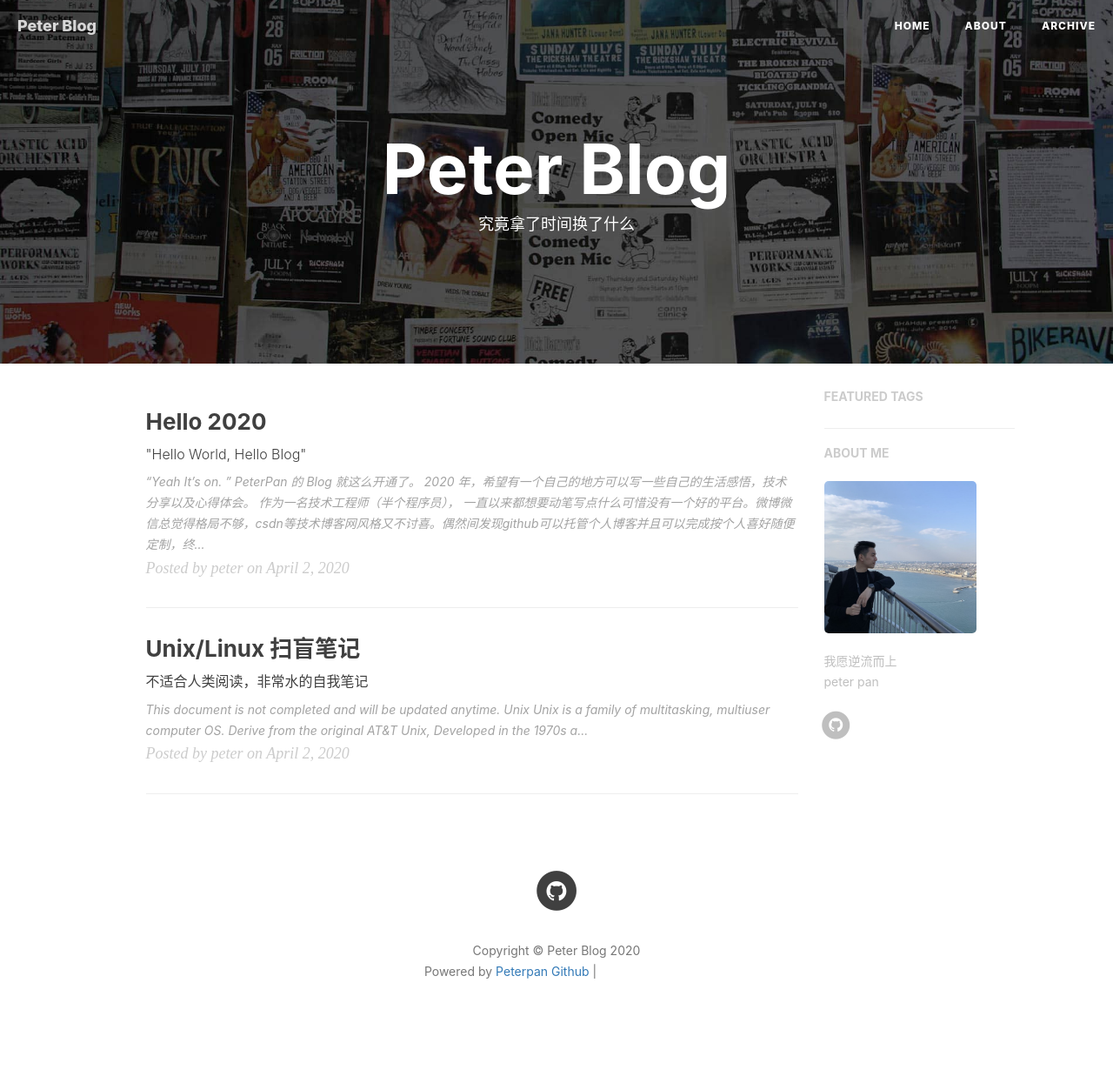
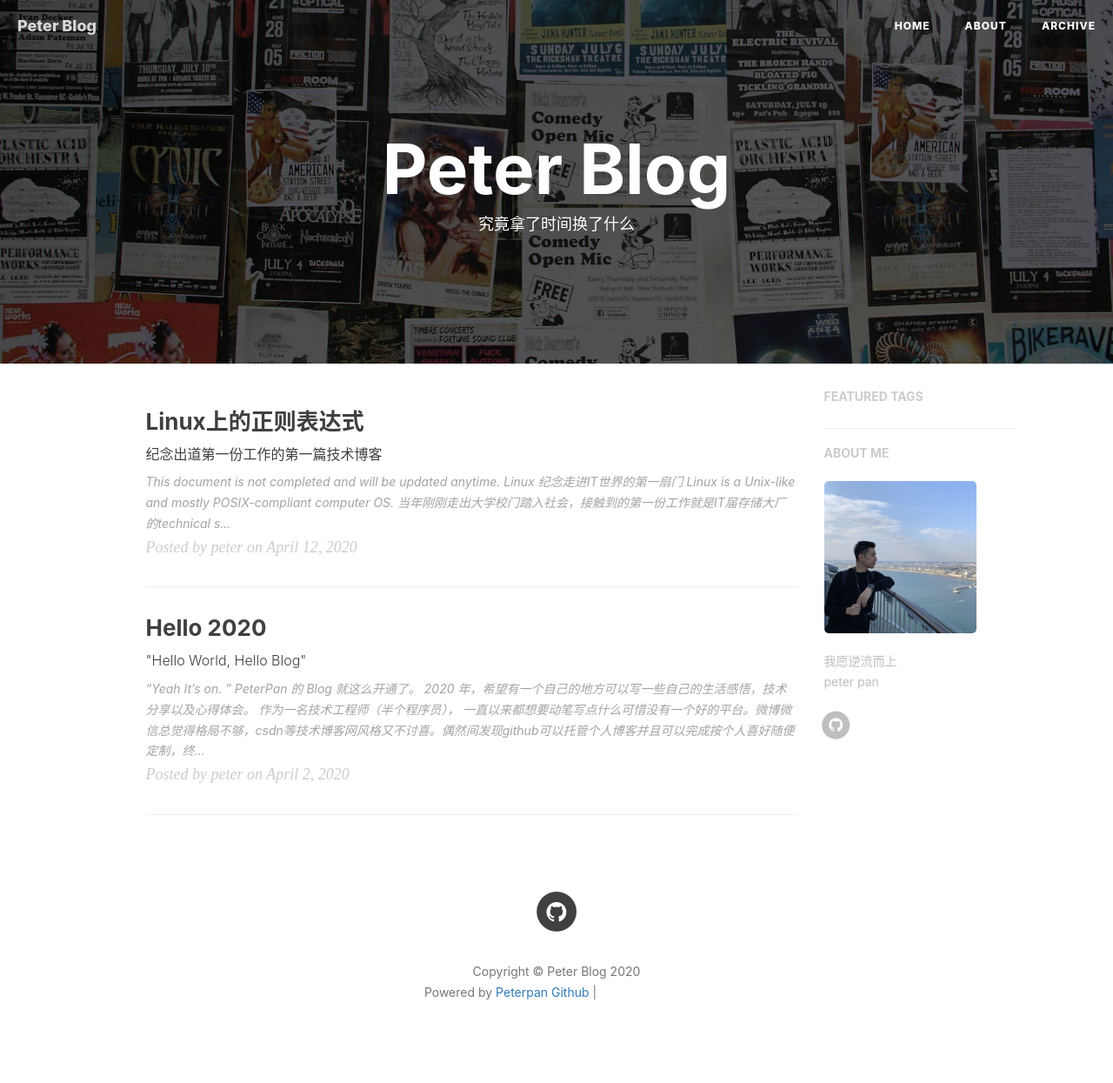
Before and after one commit to pans2/pans2.github.io, a Jekyll site: the page built from index.html, in a window 1280 px wide. Shown: the whole page at 87% size. Built offline with Jekyll 4.4.1, drawn with Linux system fonts in a browser that asks for light colours; nearby versions of some CDN libraries; the list of posts is cut into pages by our own code; comment, search, counter and statistics services are not loaded; before the commit the page ends 1221 px from its top, so only the background shows below that; grey boxes are pictures that could not be loaded.

Commit message:
first blog

```diff
--- a/_posts/2015-04-14-unix-linux-note.markdown
+++ b/_posts/2015-04-14-unix-linux-note.markdown
@@ -1,8 +1,8 @@
 ---
 layout:     post
-title:      "Unix/Linux 扫盲笔记"
-subtitle:   "不适合人类阅读，非常水的自我笔记"
-date:       2020-04-02
+title:      "Linux上的正则表达式"
+subtitle:   "纪念出道第一份工作的第一篇技术博客"
+date:       2020-04-12
 author:     "peter"
 header-img: "img/post-bg-unix-linux.jpg"
 catalog: true
@@ -13,15 +13,25 @@
 > This document is not completed and will be updated anytime.
 
 
-## Unix
+## Linux
 
 
-> Unix is a **family** of multitasking, multiuser computer OS.
+> 纪念走进IT世界的第一扇门
+> Linux is a Unix-like and mostly POSIX-compliant computer OS.
+
+当年刚刚走出大学校门踏入社会，接触到的第一份工作就是IT届存储大厂的technical support。从未接触过操作系统的我开启了这扇通往技术道路的大门，也是为了纪念最初，把这篇开山博客献给我热爱的**linux系统**以及曾经工作中经常用到的工具，**正则表达式**。
 
 
-Derive from the original **AT&T Unix**, Developed in the 1970s at **Bell Labs** (贝尔实验室), initially intended for use inside the **Bell System**.
 
-- #### Bell Labs
+## 正则表达式
+
+既然是聊到这个话题，当然要说一下正则表达式的意义和用途。简单来讲，正则表达式就是用来用处字符串的方法，可以通过一些特殊符号的运用来快速的对文本文件进行增删改查的操作。一般来讲，任何一个有经验的运维人员或者是IT从业者，都会熟练的掌握正则表达式。
+
+当初我从事第一份工作技术支持的时候，常常会和企业运维人员进行一些远程桌面解决一些程序错误问题。就在这一次次的远程环境中，我总能看到我的客户熟练的操作着他们的命令行，尤其是当我还停留在**ls**，**cat**，**df -h**这些基本操作的时候，我的客户却已经开始用正则表达式提取各种需要的文本字符串。以至于我心虚的不敢在客户桌面提取我想要的特殊字段，只能让客户把一些配置文件日志文件传给我，我偷偷的线下打开notepad++然后用原始的**CTRL + F**，**CTRL + C**以及**CTRL + V**的方法来拿到我想要的字符串。
+
+这样的悲惨经历让我意识到了文本过滤的重要性，也正是如此让我对正则表达式产生了强烈的好奇心和求知欲。废话不多说，直接进入技术实现。
+
+- #### grep
 Bell 和 AT&A 在那时已经是一家了，可以看到那时的通信公司真是一线 IT 公司呢。
 **C 语言也是 Bell Labs 的产物**，从一开始就是为了用于 Unix 而设计出来的。所以 Unix （在 73 年用 C 重写）在高校流行后，C 语言也获得了广泛支持。
 
@@ -29,8 +39,10 @@
 
 AT&T licensed Unix to outside parties(第三方) from the late 1970s, leading to a variety of both **academic** (最有有名的 BSD ) and **commercial** (Microsoft Xenix, IBM AIX, SunOS Solaris)
 
-- #### Xenix
-微软 1979 年从 AT&A 授权来的 Unix OS，配合着 x86 成为当时最受欢迎的 Unix 发行版。后来 M$ 和 IBM 合作开发 OS/2 操作系统后放弃，后来最终转向 **Windows NT**。
+- #### sed
+一旦开始使用了sed命令之后，我就再也不愿意使用cut这样的初级命令，因为cut的限制太多用起来太吃力，渐渐发现sed相比之下足够的强大并且最重要的是可以支持正则表达式的使用。
+
+
 
 - #### BSD
 **Barkeley Software Distribution**, also called Berkeley Unix. Today the term "BSD" is used to refer to any of the BSD descendants(后代) which together form a branch of the family of Unix-like OS.(共同组成了一个分支)
```
